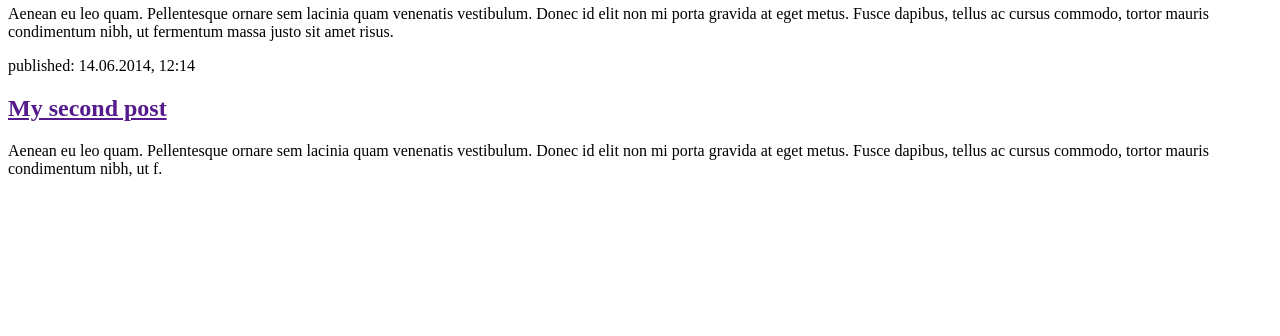
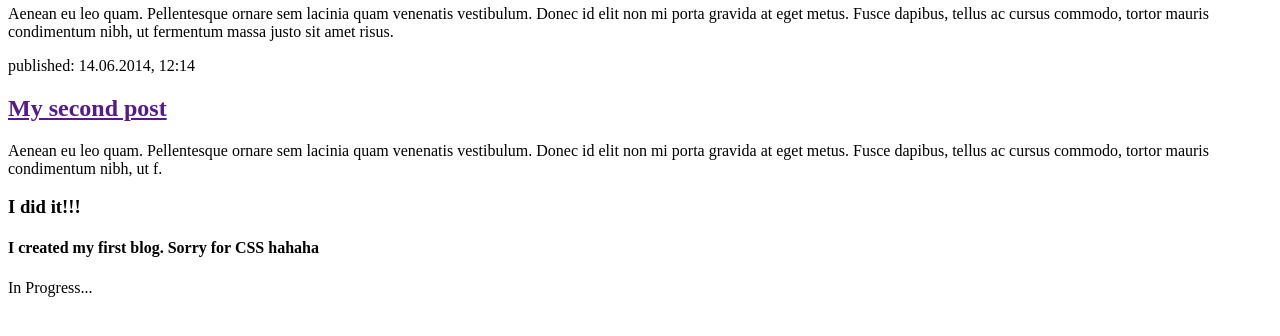
Before and after one commit to Fer-Bar/News-Code-Blog, a Django app: page / in a window 1280 px wide. Shown: the part 160-496 px from the top of the page. Run offline with Django 3.2, Linux system fonts and the light colour scheme.

Commit message:
Agrege un div de saludo a mi HTML

```diff
--- a/blog/templates/blog/post_list.html
+++ b/blog/templates/blog/post_list.html
@@ -19,5 +19,9 @@
             <h2><a href="">My second post</a></h2>
             <p>Aenean eu leo quam. Pellentesque ornare sem lacinia quam venenatis vestibulum. Donec id elit non mi porta gravida at eget metus. Fusce dapibus, tellus ac cursus commodo, tortor mauris condimentum nibh, ut f.</p>
         </div>
+            <h3>I did it!!!</h3>
+            <h4>I created my first blog. Sorry for CSS hahaha</h4>
+            <p>In Progress...</p>
+        </div>
     </body>
 </html>
```
